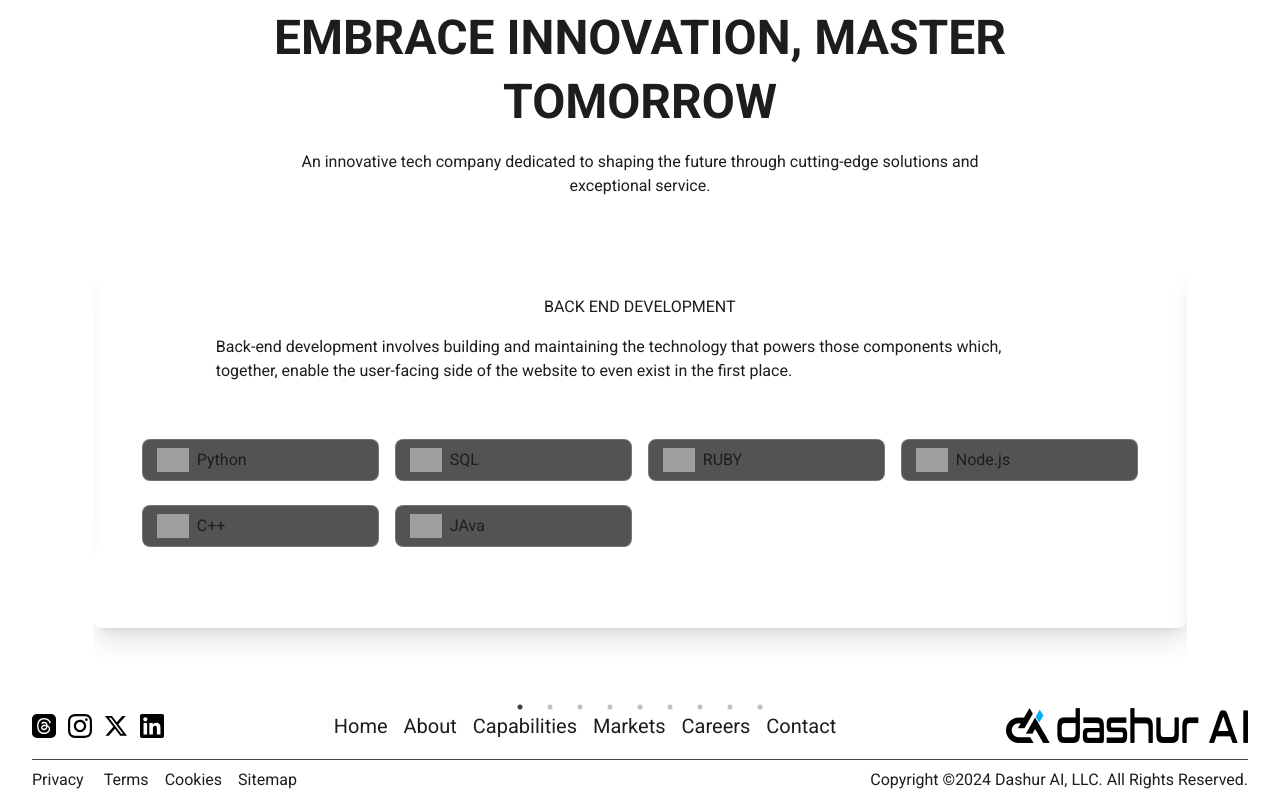
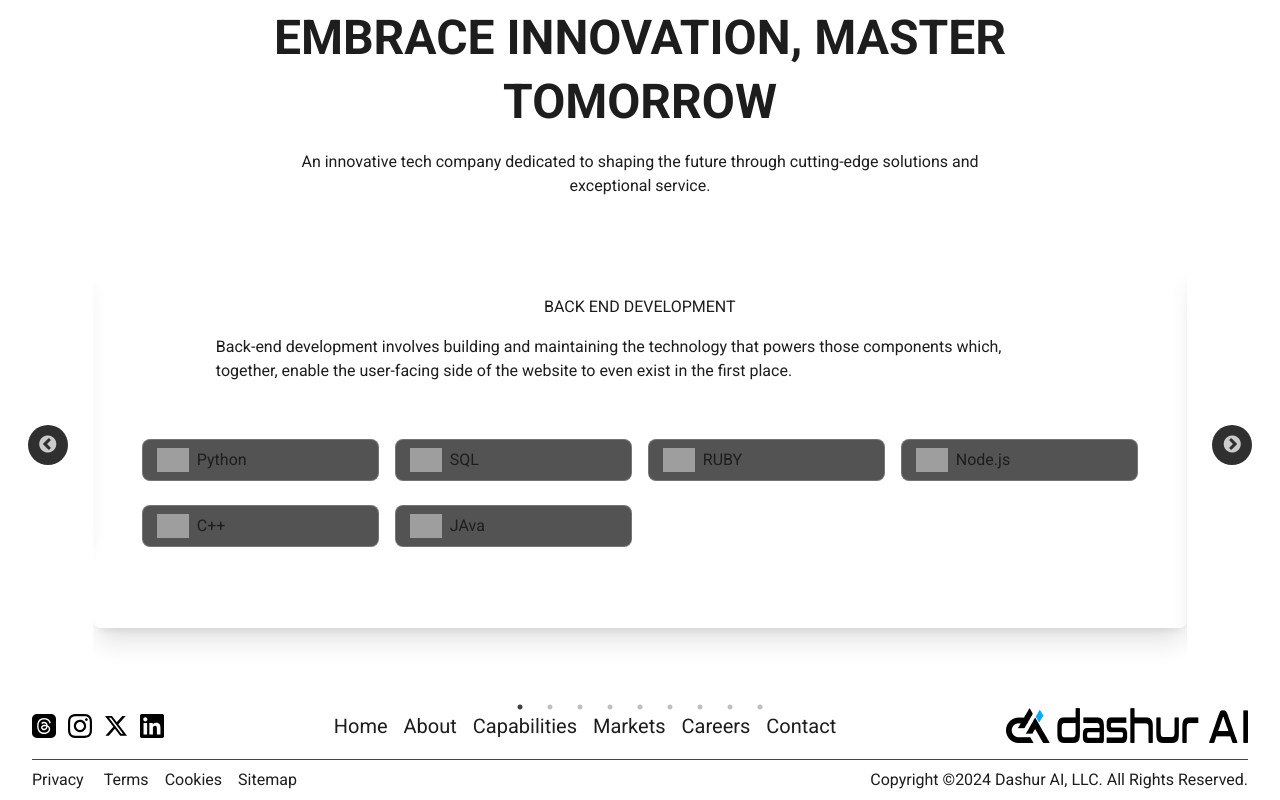
Before and after one commit to saadsrabon/dashurcorporate, a React (Vite) app: page /#/ in a window 1280 px wide. Shown: the part 2542-3342 px from the top of the page. Built offline with nearby package versions, Linux system fonts and the light colour scheme; grey boxes are pictures that could not be loaded; what react-chatbot-kit would draw is missing.

Commit message:
2024-02-04 01:45:15 - custom next arrow added

```diff
--- /dev/null
+++ b/src/components/CustomNextArrow.jsx
@@ -0,0 +1,11 @@
+/* eslint-disable react/prop-types */
+export const CustomNextArrow = (props) => {
+    const { className, style, onClick } = props;
+  return (
+    <div
+      className={className + " -mr-10"}
+      style={{ ...style, background: "#2F2F2F", width: "40px", height: "40px" ,display:"flex",justifyContent:"center",alignItems:"center" ,borderRadius:"50%",zIndex:"10"}}
+      onClick={onClick}
+    />
+  )
+}
--- /dev/null
+++ b/src/components/CustomPrevArrow.jsx
@@ -0,0 +1,13 @@
+/* eslint-disable react/prop-types */
+
+
+export const CustomPrevArrow = (props) => {
+    const { className, style, onClick } = props;
+  return (
+    <div
+      className={className + " -ml-10"}
+      style={{ ...style, background: "#2F2F2F", width: "40px", height: "40px" ,display:"flex",justifyContent:"center",alignItems:"center" ,borderRadius:"50%",zIndex:"10"}}
+      onClick={onClick}
+    />
+  )
+}
--- a/src/components/basicSlider.jsx
+++ b/src/components/basicSlider.jsx
@@ -7,15 +7,19 @@ import db from  '../utils/technologies.json'
 // import required modules
 
 import TechnologiesCard from './technologiesCard';
+import { CustomPrevArrow } from "./CustomPrevArrow";
+import { CustomNextArrow } from "./CustomNextArrow";
 
 
 export default function App() {
-  var settings = {
+  let settings = {
     dots: true,
     infinite: true,
     speed: 500,
     slidesToShow: 1,
-    slidesToScroll: 1
+    slidesToScroll: 1,
+    prevArrow: <CustomPrevArrow />,
+    nextArrow: <CustomNextArrow />,
   };
   return (
     <div className=''>
--- a/src/components/technologiesCard.jsx
+++ b/src/components/technologiesCard.jsx
@@ -29,9 +29,9 @@ const TechnologiesCard = ({item}) => {
                     <h2  className="text-light-text text-base  dark:text-dark-text">{item?.name}</h2>
                 </div>
                 {
-                  tooltipOpen == index &&(<div className={`absolute top-[70px] z-50  - ${tooltipOpen>0?"visible":""}  w-[320px] `}>
-                  <div className="relative px-4 py- border-[#556D78] border space-x-2 bg-[#556D78] rounded-lg">
-                  <span className={`w-0 h-0 border-[#556D78] border-r-[20px] border-b-[20px] border-r-transparent absolute rotate-[136deg] left-40 -top-2`}></span>
+                  tooltipOpen == index &&(<div className={`absolute top-[70px] z-50 - ${tooltipOpen>0?"visible":""}  w-[320px] `}>
+                  <div className="relative px-4 py- border-light-primary border space-x-2  bg-light-primary rounded-lg">
+                  <span className={`w-0 h-0  border-light-primary border-r-[20px] border-b-[20px] border-r-transparent absolute rotate-[136deg] left-40 -top-2`}></span>
                   <p className="text-light-text dark:text-dark-text py-2">{item?.details}</p>
                   </div>
                   </div>)
```
